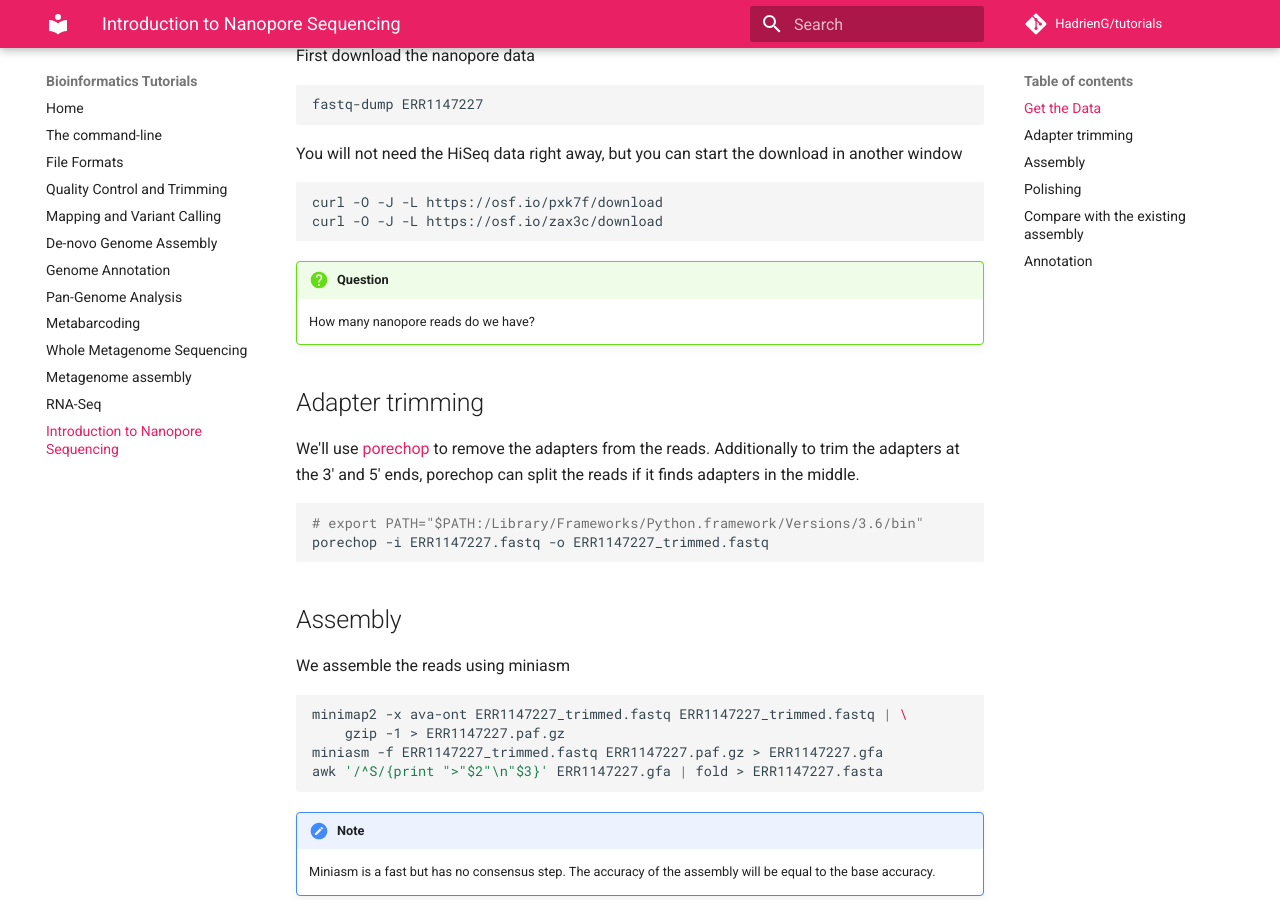
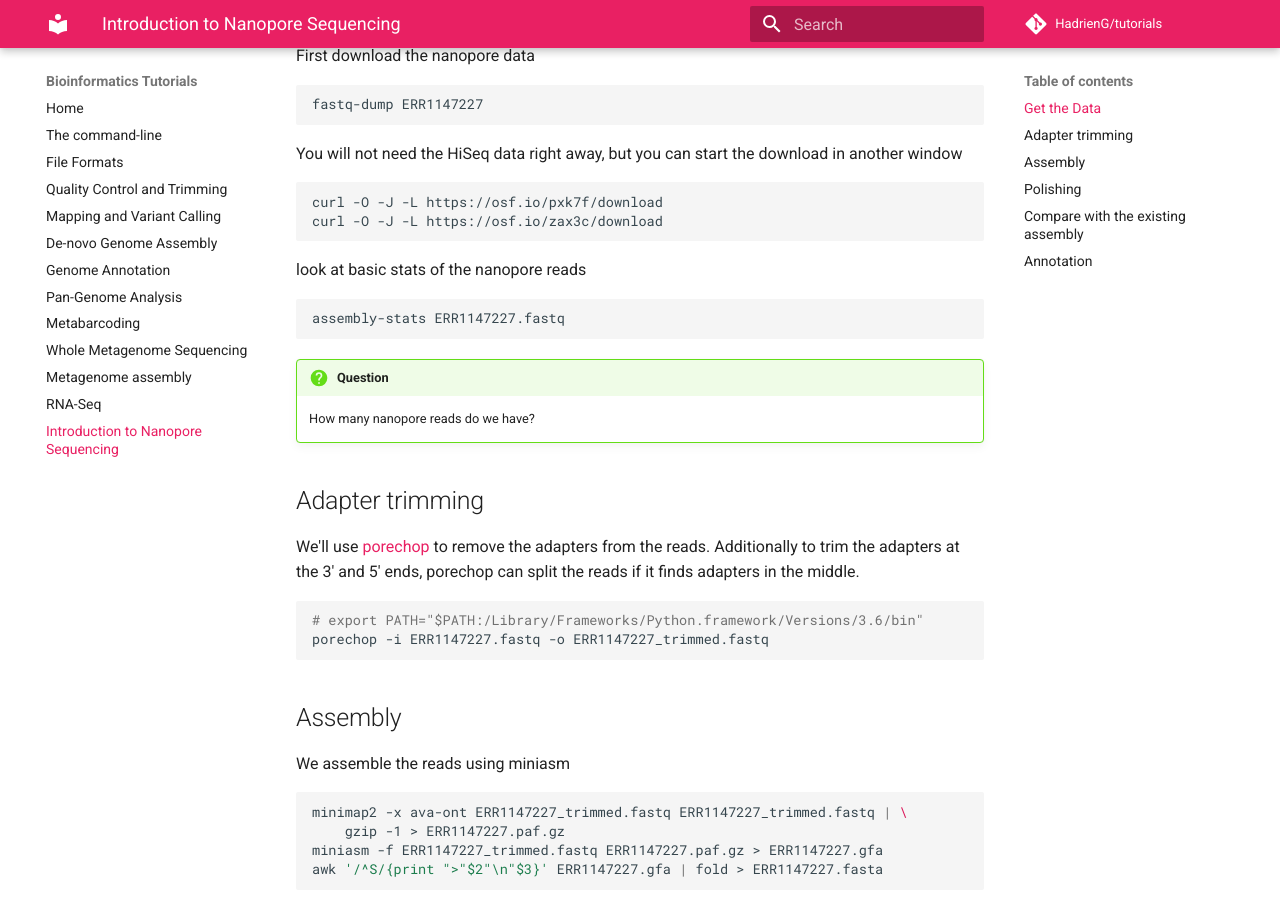
Before and after one commit to HadrienG/tutorials, an MkDocs documentation site: the page built from docs/nanopore.md, in a window 1280 px wide and 900 px high, scrolled down 346 px. Built offline with MkDocs 1.6.1 and Material for MkDocs 9.7.7, drawn with Linux system fonts in a browser that asks for light colours; comment, search, counter and statistics services are not loaded; old or Windows-style settings are respelled for this version of MkDocs.

Commit message:
added assembly-stats

````diff
--- a/docs/nanopore.md
+++ b/docs/nanopore.md
@@ -18,6 +18,12 @@ You will not need the HiSeq data right away, but you can start the download in a
 ```bash
 curl -O -J -L https://osf.io/pxk7f/download
 curl -O -J -L https://osf.io/zax3c/download
+```
+
+look at basic stats of the nanopore reads
+
+```bash
+assembly-stats ERR1147227.fastq
 ```
 
 !!! question
````
